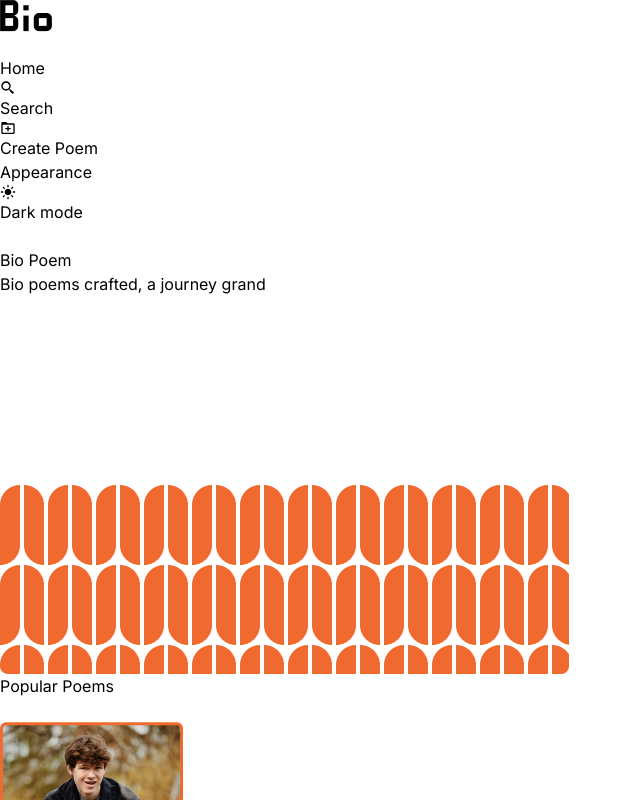
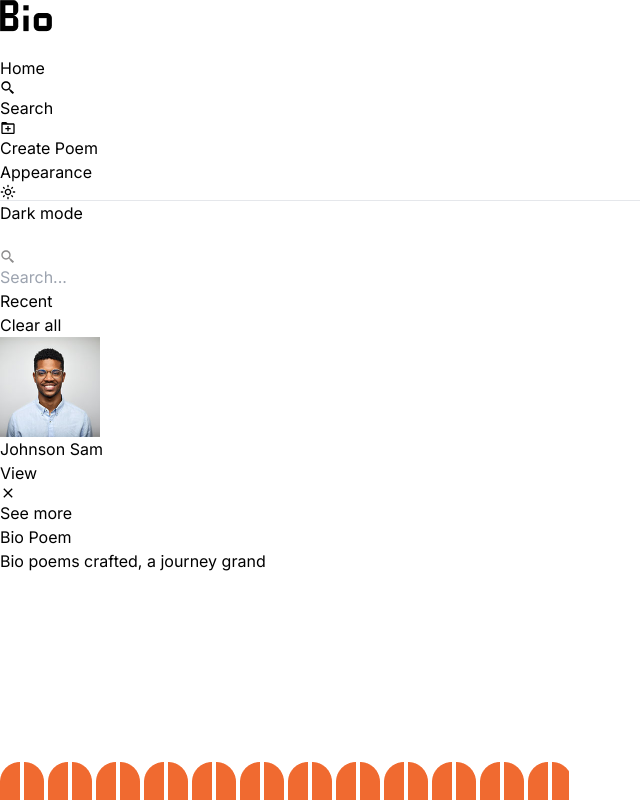
Before and after one commit to AmaliTech-Training-Academy/bio-poem, a React (Vite) app in the folder Frontend/: page / in a window 1280 px wide. Shown: the top 800 px of the page, without its empty margins (0-640 px from the left). Built offline with nearby package versions, Linux system fonts and the light colour scheme; some icons are missing.

Commit message:
worked on the search poem ui

```diff
--- a/Frontend/src/App.css
+++ b/Frontend/src/App.css
@@ -2,4 +2,6 @@
 
 body{
     font-family: 'Inter', sans-serif;
+    width: 100vw;
+    height: 100vh;
 };
--- /dev/null
+++ b/Frontend/src/components/SearchPoem.tsx
@@ -0,0 +1,37 @@
+import React from 'react'
+import {BiSearchAlt2} from 'react-icons/bi'
+import {MdClose} from 'react-icons/md'
+import person from '../assets/searchImage.png'
+
+const SearchPoem = () => {
+  return (
+    <div className='border-[#D9D9D9] border-r-[0.5px] flex flex-col items-center text-[#343434]'>
+        <div className='flex items-center border border-[#D9D9D9] rounded-lg py-3 pl-3.5 w-[23.438rem] mt-[53px] mb-[40px]'>
+            <BiSearchAlt2 style={{color:'#8E8D8D'}} className='mr-4 cursor-pointer'/>
+            <input type='text' placeholder='Search...' className='focus:outline-none'/>
+        </div>
+        <div className='flex gap-x-56 w-fit px-9 py-3 border-y-[0.5px] border-[#D9D9D9] mb-[40px]'>
+            <p className='text-base'>Recent</p>
+            <p className='text-[#F06A30] w-max cursor-pointer'>Clear all</p>
+        </div>
+
+        <div className='flex gap-x-28 mb-[30px]'>
+            <div className='flex items-center'>
+                <img src={person} alt='person' className='rounded-[50%] w-[55px] h-[55px]'/>
+                <p className='ml-5 font-medium'>Johnson Sam</p>
+            </div>
+
+            <div className='flex items-center '>
+                <button className='text-white bg-orange-500 px-2.5 rounded-r-full rounded-l-full font-medium cursor-pointer'>View</button>
+                <div className='ml-5 bg-[#D9D9D9] rounded-full  cursor-pointer'><MdClose/></div>
+
+            </div>
+
+        </div>
+
+        <p className='text-[#F06A30] border-b-[1px] border-[#F06A30] cursor-pointer'>See more</p>
+    </div>
+  )
+}
+
+export default SearchPoem
--- a/Frontend/src/components/SideBar.tsx
+++ b/Frontend/src/components/SideBar.tsx
@@ -8,11 +8,15 @@ import {LiaToggleOnSolid, LiaToggleOffSolid} from 'react-icons/lia'
 const SideBar = () => {
     const [activeSection, setActiveSection] = useState('home')
     const [toggle, setToggle] = useState(false)
-    const [appearance, setAppearance] = useState(false)
+    const [openSearch, setOpenSearch] = useState(false)
 
     const handleSectionClick = (section) => {
         setActiveSection(section)
       };
+
+    const handleOpenSearch = ()=>{
+
+    }
 
   return (
     <div className='min-h-screen border-r border-gray-400 border-r-1 pr-28 pl-6 pt-10 pb-4 '>
@@ -20,25 +24,31 @@ const SideBar = () => {
         <div className='text-2xl font-normal mt-[114px] w-fit m-auto'>
             <div className={`flex items-center cursor-pointer ${activeSection === 'home' ? 'border-l-4 border-orange-500' : ''} hover:bg-gray-200`}
                 onClick={() => handleSectionClick('home')}>
-                <LiaHomeSolid className='ml-5'/> <p className='ml-11'>Home</p>
+                <LiaHomeSolid className='ml-5'/>
+                {!openSearch && <p className='ml-11'>Home</p>}
+
             </div>
             <div className={`flex items-center my-[55px] cursor-pointer ${activeSection === 'search' ? 'border-l-4 border-orange-500' : ''} hover:bg-gray-200`}
                  onClick={() => handleSectionClick('search')}>
-                <BiSearchAlt2 className='ml-5'/><p className='ml-11'>Search</p>
+                <BiSearchAlt2 className='ml-5'/>
+                {!openSearch && <p className='ml-11'>Search</p>}
             </div>
             <div className={`flex items-center cursor-pointer ${activeSection === 'create' ? 'border-l-4 border-orange-500' : ''} hover:bg-gray-200`}
                 onClick={() => handleSectionClick('create')}>
-                <BiFolderPlus className='ml-5'/><p className='ml-11'>Create Poem</p >
+                <BiFolderPlus className='ml-5'/>
+                {!openSearch && <p className='ml-11'>Create Poem</p >}
+
             </div>
         </div>
 
         <div className='py-4 px-5 border border-[#F06A30] rounded-3xl mt-[470px]'>
-            <div className='flex items-center'>
+            <div className='flex items-center mb-[5px]'>
                 <p className='mr-24'>Appearance</p>
-                {appearance ? <MdOutlineLightMode className='w-11 h-5 cursor-pointer ' onClick={()=>setAppearance(false)}/> : <MdLightMode className='w-11 h-5 cursor-pointer' onClick={()=>setAppearance(true)}/>}
+                {!toggle ? <MdOutlineLightMode className='w-11 h-5 cursor-pointer '/> : <MdLightMode className='w-11 h-5 cursor-pointer'/>}
 
             </div>
-            <div className='flex items-center my-[26.5px]'>
+            <hr className='h-[1px] bg-[#928F8F]'/>
+            <div className='flex items-center my-[26px]'>
                 <p className='mr-24'>Dark mode</p>
                 {toggle ?<LiaToggleOnSolid className='w-11 h-5 mr-23 cursor-pointer' style={{color:'grey'}} onClick={()=>setToggle(false)}/> : <LiaToggleOffSolid className='w-11 h-5 cursor-pointer' style={{color:'grey'}} onClick={()=>setToggle(true)}/>}
 
--- a/Frontend/src/pages/Homepage.tsx
+++ b/Frontend/src/pages/Homepage.tsx
@@ -3,11 +3,13 @@ import Header from '../components/Header'
 import Carousel from '../components/Carousel'
 import RecentPoems from '../components/RecentPoems'
 import SideBar from '../components/SideBar'
+import SearchPoem from '../components/SearchPoem'
 
 const Homepage = () => {
   return (
     <div className='flex'>
         <SideBar/>
+        <SearchPoem/>
         <div>
         <Header/>
         <Carousel/>
```
Also changed, not shown: Frontend/src/assets/searchImage.png (added).
